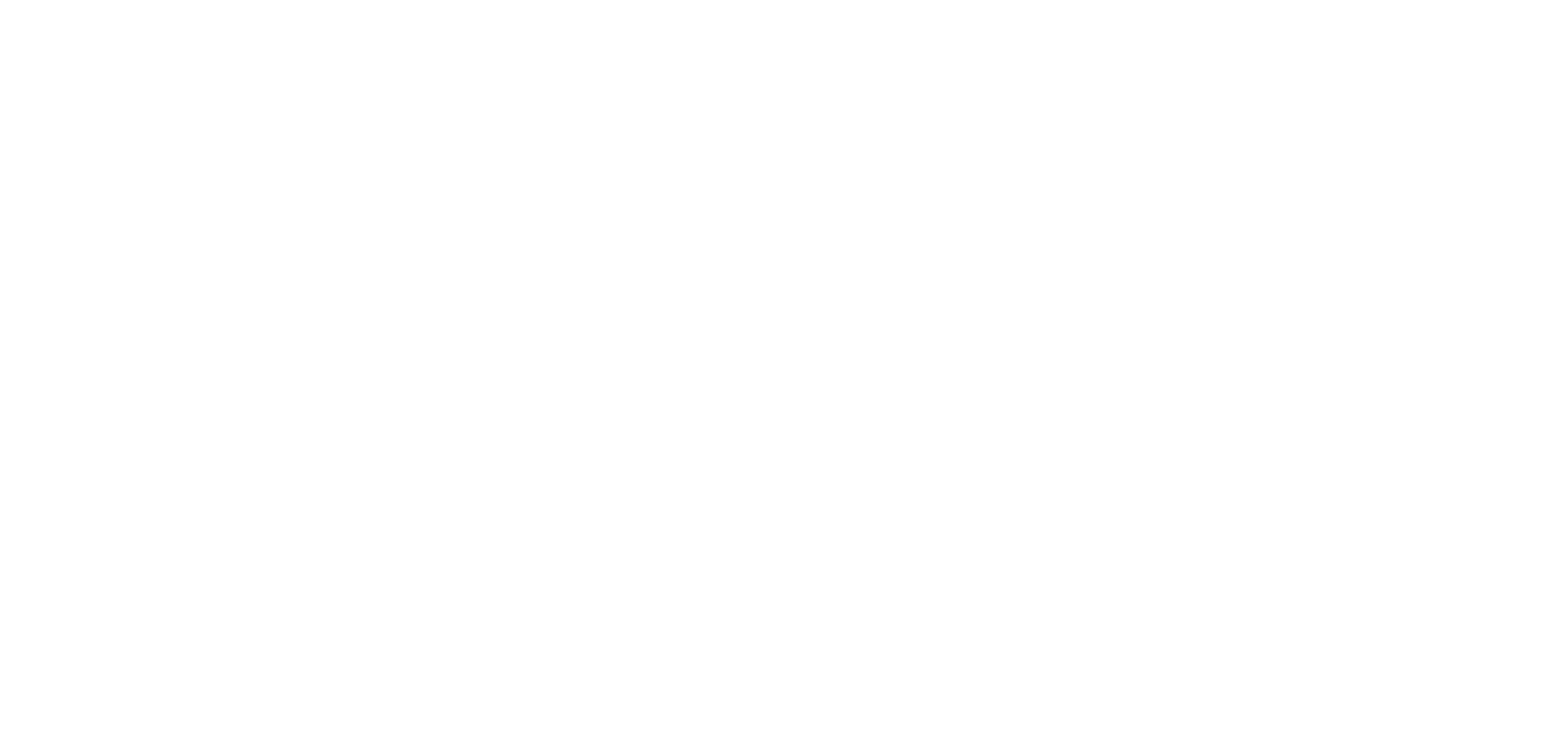
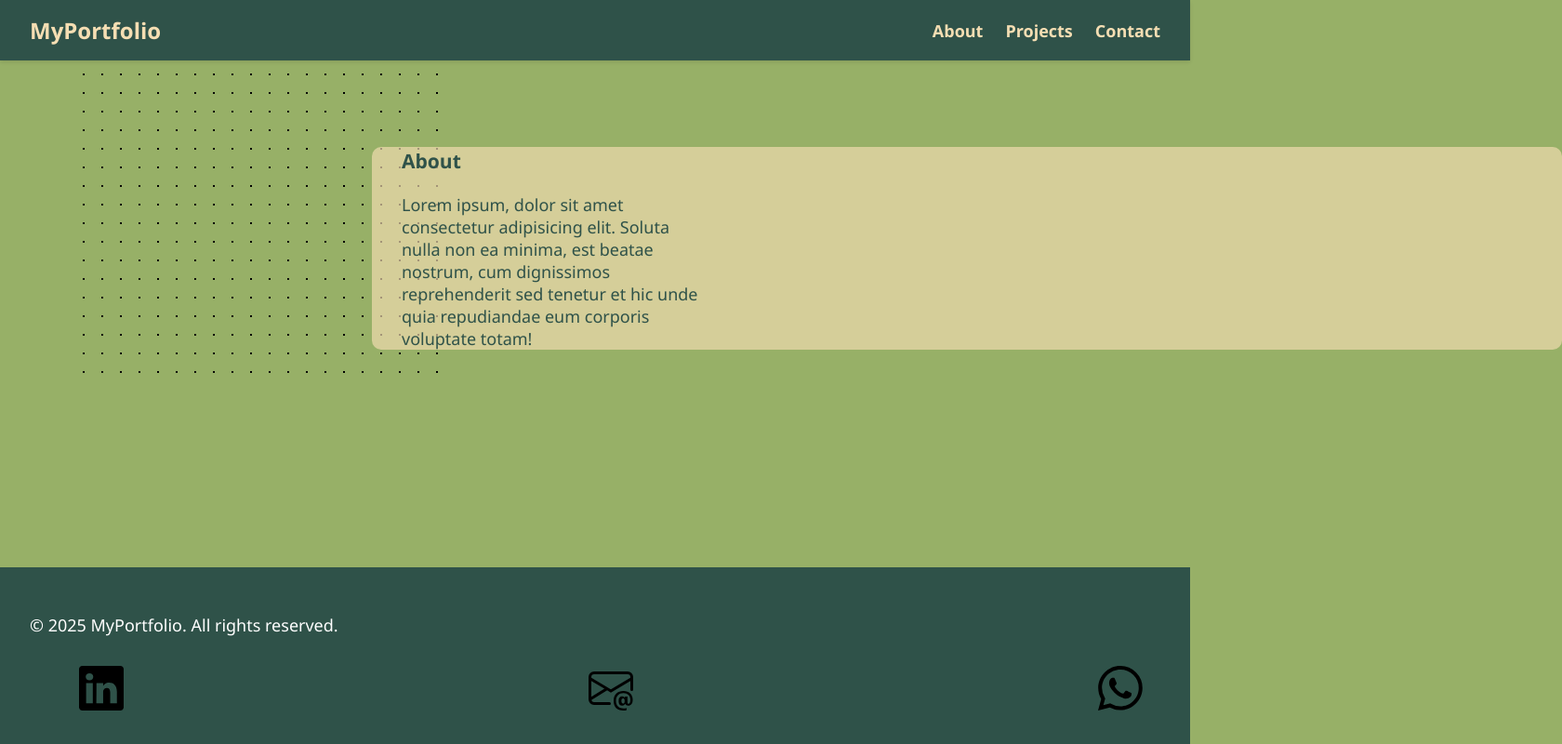
Before and after one commit to zCarreado/portfolio-web-page, a plain HTML site: page about.html in a window 1280 px wide. Shown: the whole page at 93% size, 1680 px wide, since content can reach past the window. Drawn offline with Linux system fonts and the light colour scheme.

Commit message:
several pages addes

```diff
--- a/about.html
+++ b/about.html
@@ -0,0 +1,33 @@
+<!DOCTYPE html>
+<html>
+<head>
+    <meta charset="UTF-8" />
+    <meta lang="EN">
+    <title>About me</title>
+    <link rel="icon" href="images/briefcase.svg">
+    <link rel="stylesheet" href="css/variables.css">
+    <link rel="stylesheet" href="css/nav-bar.css">
+    <link rel="stylesheet" href="css/styles.css">
+    <link rel="stylesheet" href="css/about.css">
+    <link rel="stylesheet" href="css/footer.css">
+</head>
+<body>
+    <div class="dotted-decoration"></div>
+    <header>
+        <nav id="navbar-placeholder">
+            <script src="js/main.js"></script>
+        </nav>
+    </header>
+    <main>
+        <div class="main__container">
+            <div class="main__about">
+                <h3>About</h3>
+                <p>Lorem ipsum, dolor sit amet consectetur adipisicing elit. Soluta nulla non ea minima, est beatae nostrum, cum dignissimos reprehenderit sed tenetur et hic unde quia repudiandae eum corporis voluptate totam!</p>
+            </div>
+        </div>
+    </main>
+    <footer id="footer-placeholder">
+
+    </footer>
+</body>
+</html>
--- a/assets/footer.html
+++ b/assets/footer.html
@@ -2,8 +2,23 @@
   <div class="footer__container">
     <p class="footer__text">&copy; 2025 MyPortfolio. All rights reserved.</p>
     <ul class="footer__links">
-      <li class="footer__item"><a href="privacy.html" class="footer__link">Privacy Policy</a></li>
-      <li class="footer__item"><a href="terms.html" class="footer__link">Terms of Use</a></li>
-      <li class="footer__item"><a href="mailto:contact@example.com" class="footer__link">Contact</a></li>
+      <li class="footer__item">
+        <a href="https://www.linkedin.com/in/sergio-anres-perez-nuñez-5617ba373">
+          <img src="../images/linkedin.svg">
+          <p class="footer__link" target="_blank">Linkedin</p>
+        </a>
+      </li>
+      <li class="footer__item">
+        <a href="mailto:sergio.perez06@uptc.edu.co">
+          <img src="../images/envelope-at.svg">
+          <p class="footer__link" target="_blank"> Email</p>
+        </a>
+      </li>
+      <li class="footer__item">
+        <a href="https://wa.me/573043733453">
+          <img src="../images/whatsapp.svg">
+          <p id="whatsapp-link" class="footer__link" target="_blank">Whatsapp</p>
+        </a>
+      </li>
     </ul>
   </div>
--- a/assets/nav-bar.html
+++ b/assets/nav-bar.html
@@ -2,16 +2,16 @@
 <html>
     <div class="navbar">
         <nav class="navbar__container">
-            <div class="navbar__logo">MyPortfolio</div>
+            <div class="navbar__logo"><a href="../index.html">MyPortfolio</a></div>
             <ul class="navbar__list">
                 <li class="navbar__item">
-                    <a href="#about" class="navbar__link">About</a>
+                    <a href="../about.html" class="navbar__link">About</a>
                 </li>
                 <li class="navbar__item">
-                    <a href="#projects" class="navbar__link">Projects</a>
+                    <a href="../projects.html" class="navbar__link">Projects</a>
                 </li>
                 <li class="navbar__item">
-                    <a href="#contact" class="navbar__link navbar__link">Contact</a>
+                    <a href="#footer-placeholder" class="navbar__link navbar__link">Contact</a>
                 </li>
             </ul>
         </nav>
--- /dev/null
+++ b/css/about.css
@@ -0,0 +1,27 @@
+.dotted-decoration {
+    position: absolute;
+    width: 400px;
+    height: 400px;
+    top: 10px;
+    left: 80px;
+    background-image: radial-gradient(black 1px, transparent 1px);
+    background-size: 20px 20px;
+}
+
+.main__about {
+    position: relative;
+    left: 400px;
+    top: -70px;
+    color: var(--primary-color);
+    background-color: #f5deb3AA;
+    border-radius: 10px;
+    padding-left: var(--section-padding);
+}
+
+.main__about > h3{
+    display: block;
+}
+
+.main__about > p {
+    width: 320px;
+}
--- /dev/null
+++ b/css/footer.css
@@ -0,0 +1,47 @@
+.footer__container {
+    background-color: var(--primary-color);
+    padding: var(--section-padding);
+}
+
+.footer__links {
+    display: flex;
+    margin-top: 10px;
+    justify-content: space-between;
+    height: 3rem;
+    align-items: stretch;
+    text-decoration: none;
+    list-style-type: none;
+}
+
+.footer__item {
+    transition: all ease var(--transition-speed);
+    position: relative;
+    margin-top: 30px;
+}
+.footer__item:hover {
+    padding-top: 20px;
+}
+
+.footer__item p{
+    transition: all ease var(--transition-speed);
+    color: white;
+    text-decoration: none;
+    font-size: large;
+    opacity: 0;
+}
+
+.footer__item:hover p {
+    opacity: 1;
+}
+
+.footer__item a {
+    text-decoration: none;
+}
+
+.footer__item img {
+    font-size: large;
+    position: absolute;
+    top: 0;
+    left: 40%;
+    scale: 3;
+}
--- /dev/null
+++ b/css/home.css
@@ -0,0 +1,63 @@
+.main__container {
+    display: flex;
+    justify-content: center;
+    border-radius: var(--border-radius);
+    background-color: var(--primary-color);
+    margin: 25px;
+    gap: var(--element-gap);
+    padding: var(--element-gap);
+    min-width: 450px;
+    box-shadow: var(--shadow-medium);
+}
+
+.main__profile {
+    display: flex;
+    flex-direction: column;
+    align-items: center;
+}
+
+.main__image-box {
+    width: 250px;
+    height: 250px;
+    border-radius: 50%;
+    overflow: hidden;
+    border: 6px double var(--background-color);
+}
+
+.main__photo {
+    width: 100%;
+    height: 100%;
+    transition: all var(--transition-speed);
+}
+
+.main__photo:hover {
+    scale: 1.5;
+}
+
+.main__text {
+    display: flex;
+    flex-direction: column;
+    align-items: center;
+    box-shadow: inset var(--shadow-medium);
+    border-radius: var(--border-radius);
+    border: 4px dashed var(--background-color);
+    margin-top: 10px;
+    font-size: x-large;
+}
+
+.main__text h4 {
+    display: inline;
+    margin: 10px 0;
+}
+
+.main__text p {
+    text-align: center;
+}
+
+.main__resume {
+    padding: var(--section-padding);
+    background-color: var(--secondary-color);
+    text-align: end;
+    border-radius: 30% 5px 5px 30%;
+    margin: auto;
+}
--- a/css/nav-bar.css
+++ b/css/nav-bar.css
@@ -10,7 +10,7 @@
   box-shadow: var(--shadow-small);
   box-sizing: border-box;
   z-index: 1;
-
+  min-width: 450px;
 }
 
 #navbar-placeholder {
@@ -31,6 +31,11 @@
   font-weight: bold;
 }
 
+.navbar__logo > a {
+  text-decoration: none;
+  color: wheat;
+}
+
 .navbar__list {
   list-style: none;
   display: flex;
@@ -45,7 +50,7 @@
 }
 
 .navbar__link {
-  color: white;
+  color: wheat;
   text-decoration: none;
   font-weight: 500;
   transition: all var(--transition-speed);
--- /dev/null
+++ b/css/projects.css
@@ -0,0 +1,35 @@
+.main__container {
+    padding: var(--section-padding) 0;
+}
+
+.main__projects_item {
+    padding: var(--section-padding) 0;
+    background-color: var(--secondary-color);
+    width: 90%;
+    margin: 20px 0;
+    border-radius: 0 10px 10px 0;
+}
+
+.main__projects_item > h2 {
+    padding: 0 var(--section-padding);
+}
+
+.main__projects_item:nth-child(odd) {
+    background-color: var(--secondary-color);
+    direction: rtl;
+    margin-left: auto;
+    border-radius: 10px 0 0 10px;
+}
+
+.main__project_item_details{
+    display: flex;
+}
+.main__project_item_details > p {
+    padding: var(--section-padding);
+}
+
+.main__project_item_details > img {
+    width: 200px;
+    height: 200px;
+    margin: 20px;
+}
--- a/css/styles.css
+++ b/css/styles.css
@@ -8,71 +8,6 @@ body {
     justify-content: space-between;
     color: white;
     overflow-x: hidden;
+    font-family: var(--font-family);
+    font-size: large;
 }
-
-.main__container {
-    display: flex;
-    justify-content: center;
-    border-radius: var(--border-radius);
-    background-color: var(--primary-color);
-    margin: 25px;
-    gap: var(--element-gap);
-    padding: var(--element-gap);
-    min-width: 450px;
-    box-shadow: var(--shadow-medium);
-}
-
-.main__profile {
-    display: flex;
-    flex-direction: column;
-    align-items: center;
-}
-
-.main__image-box {
-    width: 250px;
-    height: 250px;
-    border-radius: 50%;
-    overflow: hidden;
-    border: 6px double var(--background-color);
-}
-
-.main__photo {
-    width: 100%;
-    height: 100%;
-    transition: all var(--transition-speed);
-}
-
-.main__photo:hover {
-    scale: 1.5;
-}
-
-.main__text {
-    display: flex;
-    flex-direction: column;
-    align-items: center;
-    border-radius: var(--border-radius);
-    border: 4px dashed var(--background-color);
-    margin-top: 10px;
-}
-
-.main__text h4 {
-    display: inline;
-    margin: 10px 0;
-}
-
-.main__text p {
-    text-align: center;
-}
-
-.main__resume {
-    padding: var(--section-padding);
-    background-color: var(--secondary-color);
-    text-align: end;
-    border-radius: 30% 5px 5px 30%;
-    margin: auto;
-}
-
-footer .footer__container {
-    background-color: var(--primary-color);
-    padding: var(--section-padding);
-}
```
Also changed, not shown: index.html (+5 -1 lines), projects.html (+52 -0 lines), images/briefcase.svg (added), images/envelope-at.svg (added), images/linkedin.svg (added), images/whatsapp.svg (added).
